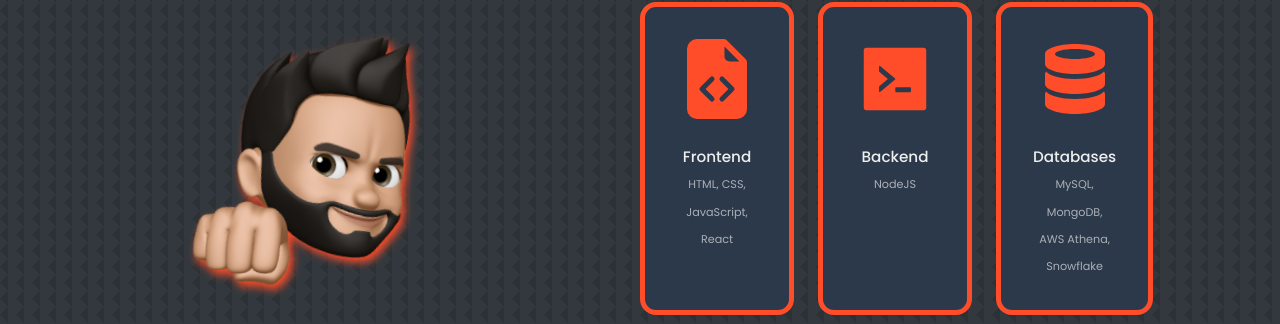
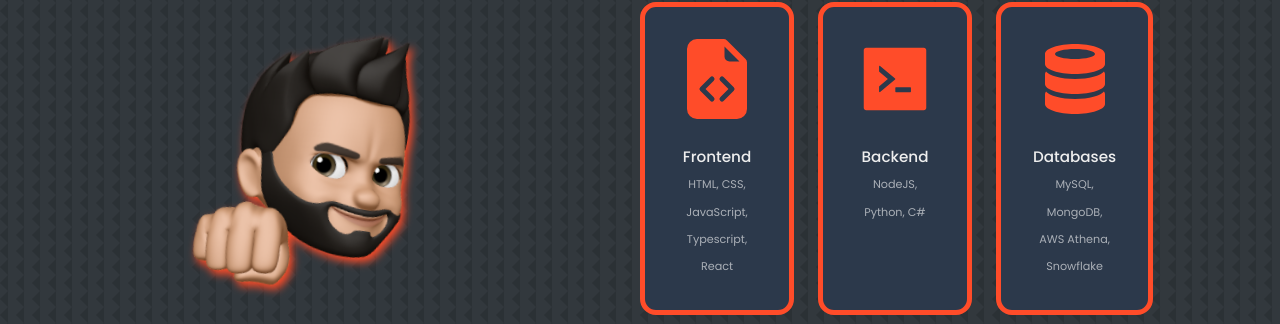
Before and after one commit to JesusRodriguezDev/portfolio_react_version, a React (Create React App) app: page / in a window 1280 px wide. Shown: the part 1037-1361 px from the top of the page. Built offline with nearby package versions, Linux system fonts and the light colour scheme.

Commit message:
minor update in about component

```diff
--- a/src/components/about/about.jsx
+++ b/src/components/about/about.jsx
@@ -23,13 +23,13 @@ const About = () => {
             <article className="about__card">
               <BsFileEarmarkCodeFill className="about__icon" />
               <h5>Frontend</h5>
-              <small>HTML, CSS, JavaScript, React</small>
+              <small>HTML, CSS, JavaScript, Typescript, React</small>
             </article>
 
             <article className="about__card">
               <AiFillCode className="about__icon" />
               <h5>Backend</h5>
-              <small>NodeJS</small>
+              <small>NodeJS, Python, C#</small>
             </article>
 
             <article className="about__card">
```
